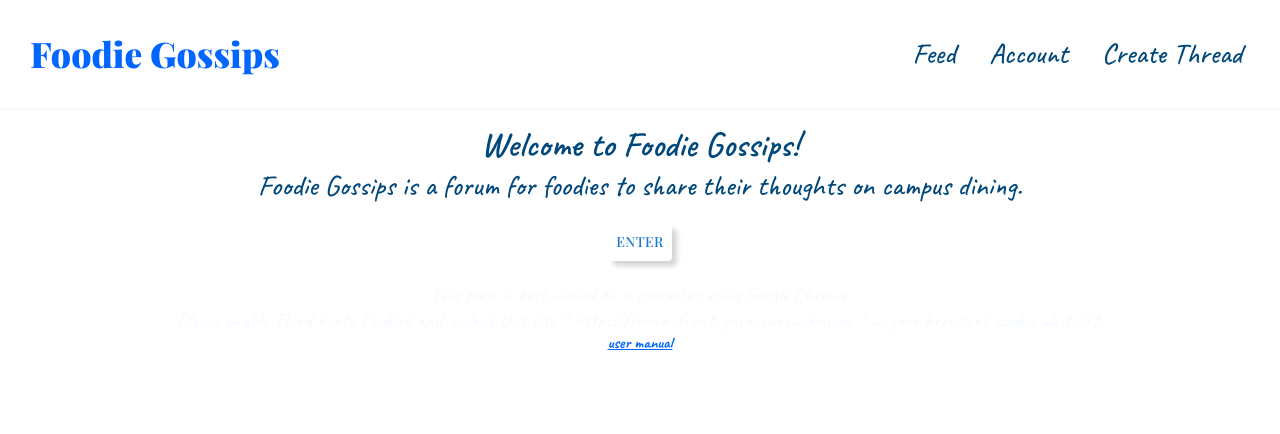
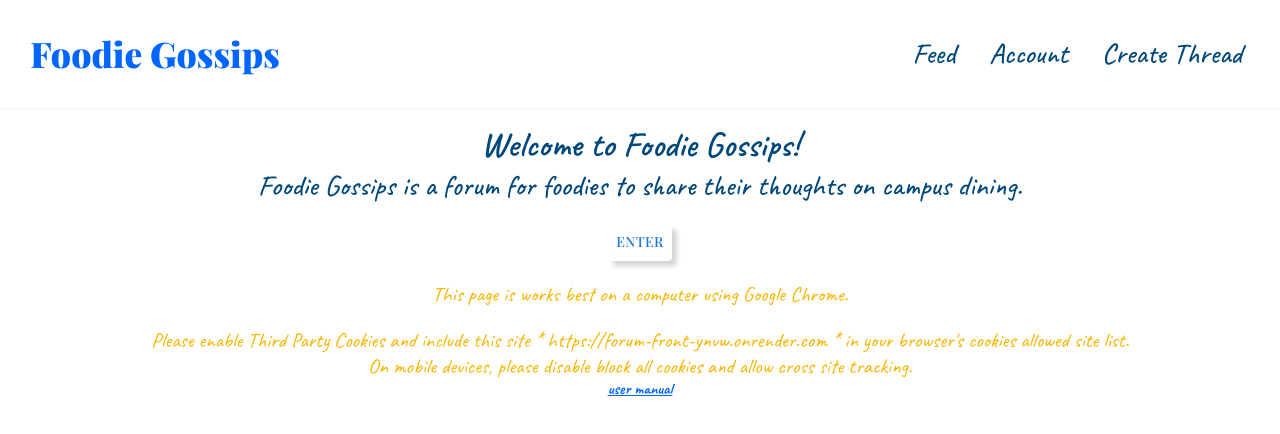
Before and after one commit to celeschai/forum, a React (Create React App) app in the folder frontend/: page / in a window 1280 px wide. Shown: the top 434 px of the page. Built offline with nearby package versions, Linux system fonts and the light colour scheme; a web font is replaced by a local one.

Commit message:
user message

```diff
--- a/frontend/src/User/Start.tsx
+++ b/frontend/src/User/Start.tsx
@@ -28,10 +28,14 @@ const Start = ({ url }: { url: string }) => {
             <br></br>
             <br></br>
             <p>
-                This page is best viewed on a computer using Google Chrome.
+                This page is works best on a computer using Google Chrome.
+            </p>
+            <br></br>
+            <p>
+                Please enable Third Party Cookies and include this site * https://forum-front-ynvw.onrender.com * in your browser's cookies allowed site list.
             </p>
             <p>
-                Please enable Third Party Cookies and include this site * https://forum-front-ynvw.onrender.com * in your browser's cookie whitelist.
+                On mobile devices, please disable block all cookies and allow cross site tracking.
             </p>
             <a href = "https://github.com/celeschai/forum/blob/main/UserManual.pdf">user manual</a>
         </div>
--- a/frontend/src/index.css
+++ b/frontend/src/index.css
@@ -121,7 +121,7 @@ select:hover {
 }
 
 .start p {
-  color: var(--pastel-colour);
+  color: var(--complementary-colour);
 }
 
 /*list of threads*/
```
